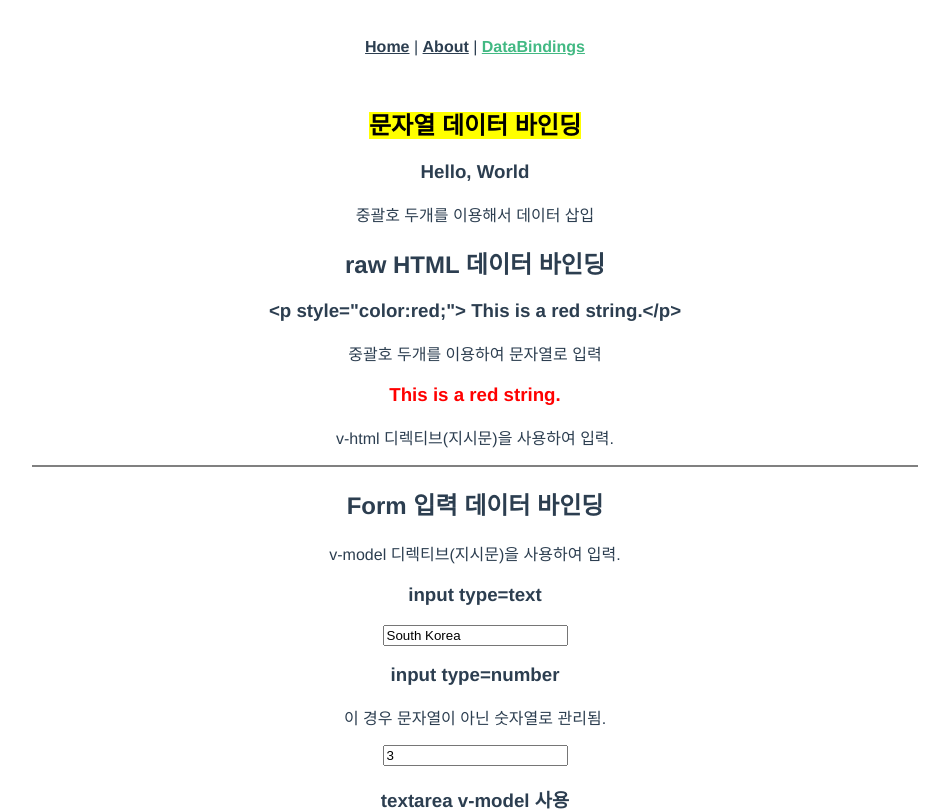
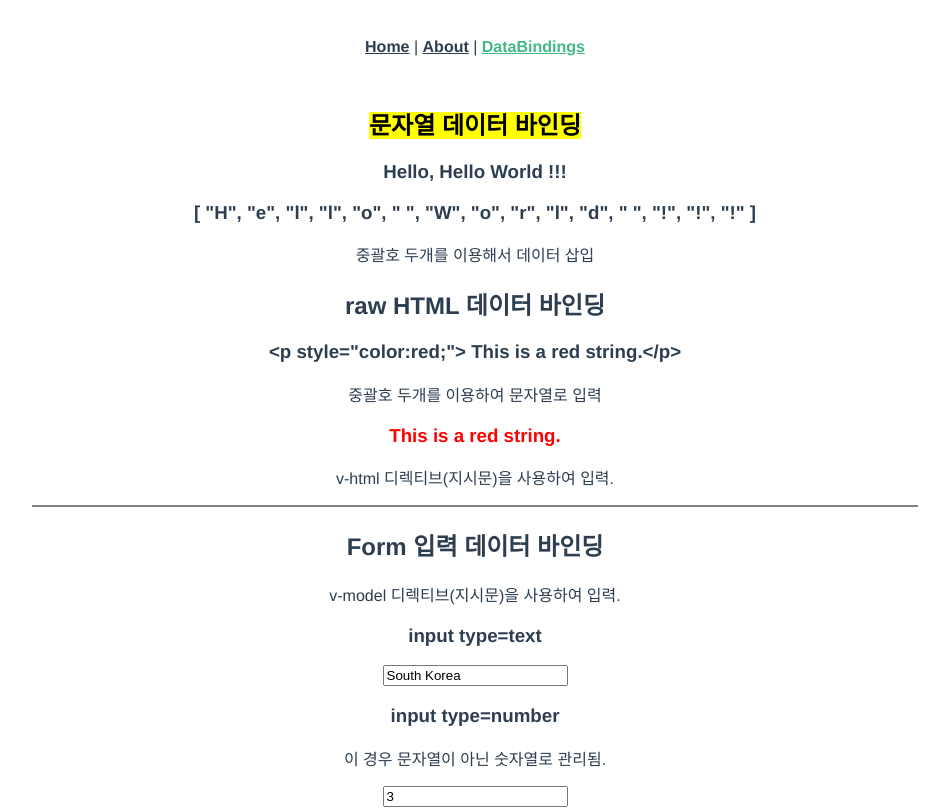
Before and after one commit to iteach12/vue_weekend, a Vue app: page /databinding in a window 1280 px wide. Shown: the top 811 px of the page, without its empty margins (165-1114 px from the left). Built offline with nearby package versions, Linux system fonts and the light colour scheme.

Commit message:
vue tutorials check

```diff
--- a/src/views/DataBinding.vue
+++ b/src/views/DataBinding.vue
@@ -2,6 +2,8 @@
   <div>
   <h2><mark>문자열 데이터 바인딩</mark></h2>
   <h3>Hello, {{ title }}</h3>
+  <h3>{{ title.split('') }}</h3>
+  <!-- 콧수염 안에는 단순히 데이터 이름만 들어가는 것이 아니라 자바스크립트 표현식도 이용할 수 있다. -->
   <p>중괄호 두개를 이용해서 데이터 삽입</p>
   </div>
   <div>
@@ -35,7 +37,7 @@
 export default {
   data() {
     return {
-      title: 'World',
+      title: 'Hello World !!!',
       htmlstring: '<p style="color:red;"> This is a red string.</p>',
       valueModel: 'South Korea',
       numberModel:3,
```
